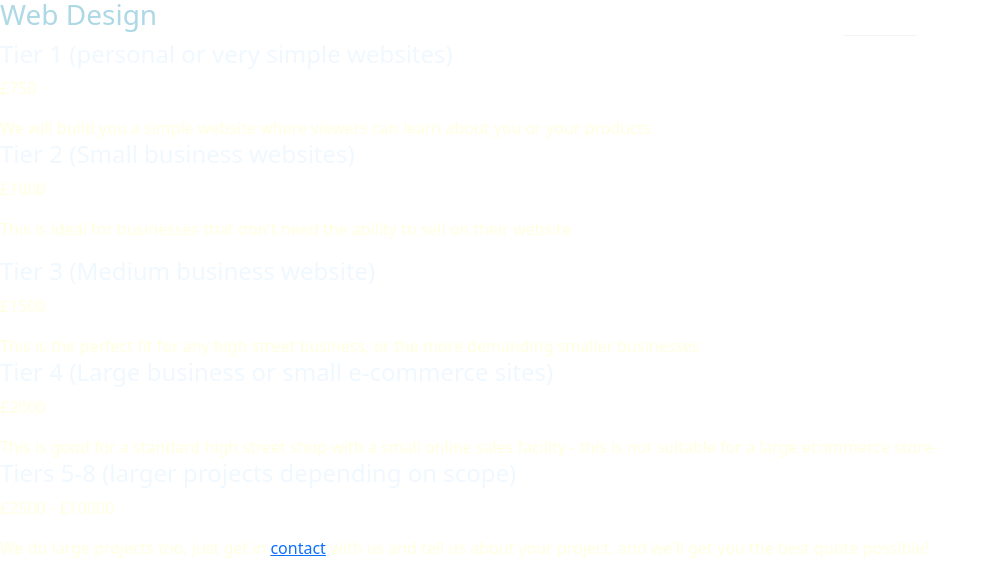
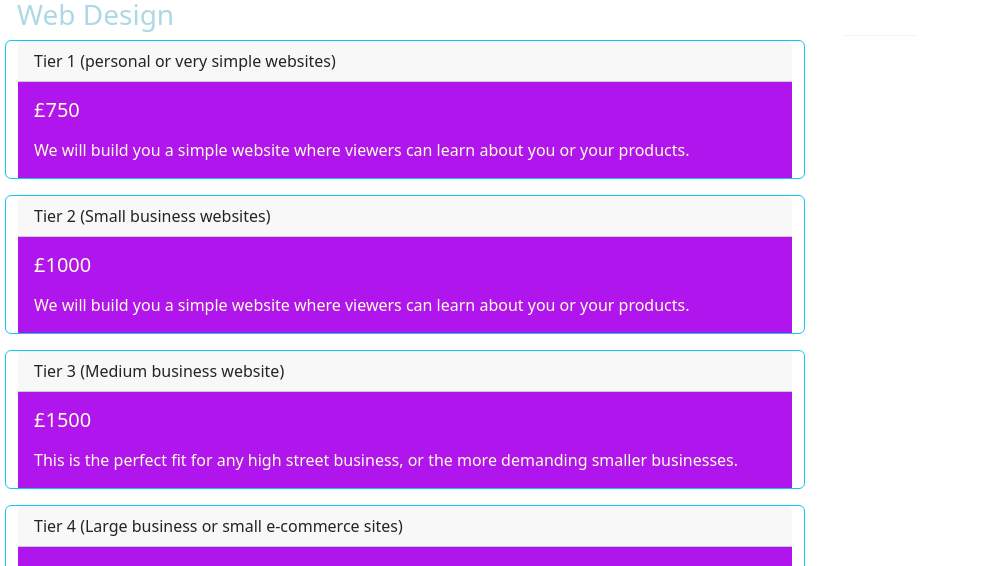
Before and after one commit to MelissaBuckingham/MelissaBuckinghamWebDevelopment, a website: page prices.html in a window 1280 px wide. Shown: the part 68-634 px from the top of the page, without its empty margins (0-1000 px from the left). Drawn offline with nearby package versions, Linux system fonts and the light colour scheme.

Commit message:
tidied prices into cards

```diff
--- a/css/style.css
+++ b/css/style.css
@@ -127,6 +127,10 @@ footer{
     margin: 1%;
     padding: 5%;
     color: #f0e9e9;
+}
+
+.card-body{
+    background-color: #b115ee;
 }
 
 /* Testimonials */
--- a/prices.html
+++ b/prices.html
@@ -38,51 +38,42 @@
         </ul>
     </nav>
 
-    <div>
+    <div class="row">
         <h3>Web Design</h3>
-        <div>
-            <div>
-                <h4>Tier 1 (personal or very simple websites)</h4>
-                <div><p>&pound;750</p></div>
-            </div>
-            <div>
-                <p style="margin:0">
-                    <span>We will build you a simple website where viewers can learn about you or your products</span>
-                </p>
-            </div>
-            </div>
-            <div>
-                <h4>Tier 2 (Small business websites)</h4>
-                <div><p>&pound;1000</p></div>
-            </div>
-            <div>
-                <p>
-                    <span>This is ideal for businesses that don't need the ability to sell on their website</span>
-                </p>
-            </div>
-            <div>
-                <h4>Tier 3 (Medium business website)</h4>
-                <div><p>&pound;1500</p></div>
-            </div>
-            <div>
-                <p style="margin:0">
-                    <span>This is the perfect fit for any high street business, or the more demanding smaller businesses</span>
-                </p>
+        <div class="card border-info mb-3" style="max-width: 50rem;">
+            <div class="card-header">Tier 1 (personal or very simple websites)</div>
+            <div class="card-body text-info">
+                <h5 class="card-title"><p>&pound;750</p></h5>
+                <p class="card-text">We will build you a simple website where viewers can learn about you or your products.</p>
             </div>
         </div>
-        <div >
-            <h4>Tier 4 (Large business or small e-commerce sites)</h4>
-            <div><p>&pound;2000</p></div>
-            <p style="margin:0">
-                <span>This is good for a standard high street shop with a small online sales facility - this is not suitable for a large ecommerce store- </span>
-            </p>
+        <div class="card border-info mb-3" style="max-width: 50rem;">
+            <div class="card-header">Tier 2 (Small business websites)</div>
+            <div class="card-body text-info">
+                  <h5 class="card-title"><p>&pound;1000</p></h5>
+                  <p class="card-text">We will build you a simple website where viewers can learn about you or your products.</p>
+            </div>
         </div>
-        <div>
-            <h4>Tiers 5-8 (larger projects depending on scope)</h4>
-            <div><p>&pound;2500 - &pound;10000</p></div>
-            <p style="margin:0">
-                <span>We do large projects too, just get in <a href="about.html">contact</a> with us and tell us about your project, and we'll get you the best quote possible!</span>
-            </p>
+        <div class="card border-info mb-3" style="max-width: 50rem;">
+            <div class="card-header">Tier 3 (Medium business website)</div>
+            <div class="card-body text-info">
+                  <h5 class="card-title"><p>&pound;1500</p></h5>
+                  <p class="card-text">This is the perfect fit for any high street business, or the more demanding smaller businesses.</p>
+            </div>
+        </div>
+        <div class="card border-info mb-3" style="max-width: 50rem;">
+            <div class="card-header">Tier 4 (Large business or small e-commerce sites)</div>
+            <div class="card-body text-info">
+                  <h5 class="card-title"><p>&pound;2000</p></h5>
+                  <p class="card-text">This is good for a standard high street shop with a small online sales facility - this is not suitable for a large ecommerce store.</p>
+            </div>
+        </div>
+        <div class="card border-info mb-3" style="max-width: 50rem;">
+            <div class="card-header">Tiers 5-8 (larger projects depending on scope)</div>
+            <div class="card-body text-info">
+                  <h5 class="card-title"><p>&pound;2500 - &pound;10000</p></h5>
+                  <p class="card-text">We do large projects too, just get in <a href="about.html">contact</a> with us and tell us about your project, and we'll get you the best quote possible!</p>
+            </div>
         </div>
     </div>
 </div>
```
Also changed, not shown: index.html (+0 -29 lines).
